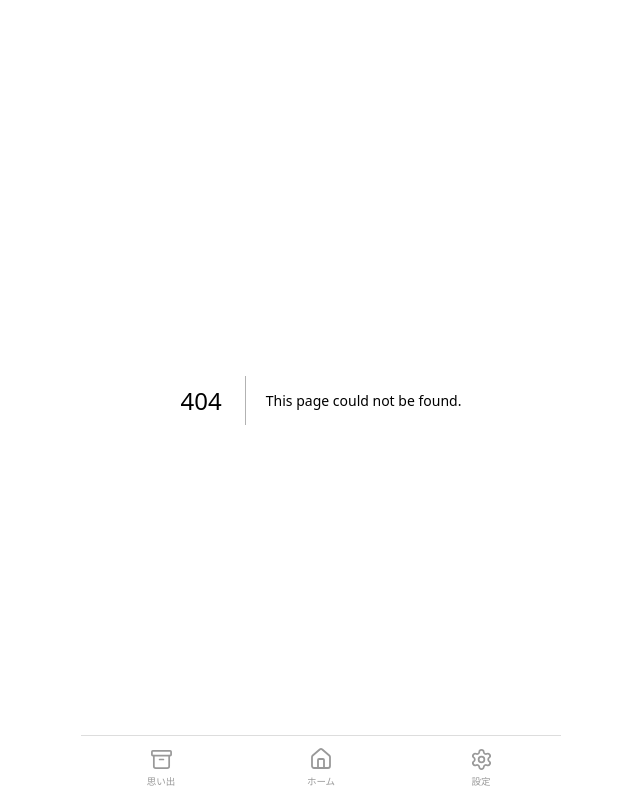
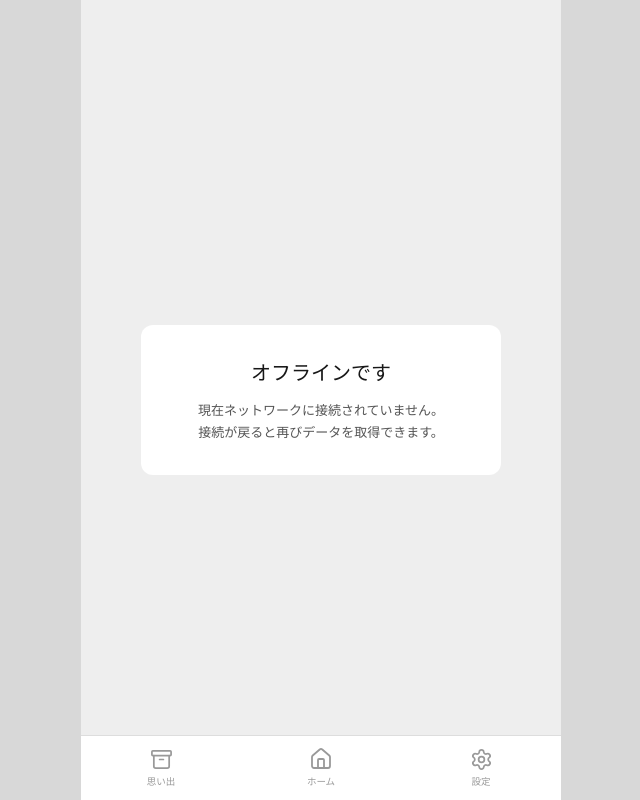
Before and after one commit to ymgs1515/event-list, a Next.js app: page /~offline in a window 1280 px wide. Before the commit this address had no page. Shown: the whole page, without its empty margins (319-959 px from the left). Built offline with nearby package versions, Linux system fonts and the light colour scheme.

Commit message:
Add offline fallback

```diff
--- /dev/null
+++ b/app/~offline/page.tsx
@@ -0,0 +1,47 @@
+export default function OfflinePage() {
+    return (
+        <main
+            style={{
+                minHeight: '100dvh',
+                display: 'flex',
+                alignItems: 'center',
+                justifyContent: 'center',
+                padding: '24px',
+                background: '#eeeeee',
+            }}
+        >
+            <div
+                style={{
+                    width: '100%',
+                    maxWidth: '360px',
+                    padding: '32px 24px',
+                    background: '#ffffff',
+                    borderRadius: '12px',
+                    textAlign: 'center',
+                }}
+            >
+                <h1
+                    style={{
+                        margin: '0 0 12px',
+                        fontSize: '20px',
+                    }}
+                >
+                    オフラインです
+                </h1>
+
+                <p
+                    style={{
+                        margin: 0,
+                        fontSize: '13px',
+                        lineHeight: 1.7,
+                        color: '#555555',
+                    }}
+                >
+                    現在ネットワークに接続されていません。
+                    <br />
+                    接続が戻ると再びデータを取得できます。
+                </p>
+            </div>
+        </main>
+    )
+}
--- a/next.config.ts
+++ b/next.config.ts
@@ -1,14 +1,25 @@
+import { spawnSync } from 'node:child_process'
 import type { NextConfig } from 'next'
 import withSerwistInit from '@serwist/next'
+
+const revision =
+  spawnSync(
+    'git',
+    ['rev-parse', 'HEAD'],
+    { encoding: 'utf-8' }
+  ).stdout.trim() || 'dev'
 
 const withSerwist = withSerwistInit({
   swSrc: 'app/sw.ts',
   swDest: 'public/sw.js',
 
-  /*
-   * 開発中はService Workerを無効化。
-   * 古いキャッシュが開発確認を邪魔するのを防ぐ。
-   */
+  additionalPrecacheEntries: [
+    {
+      url: '/~offline',
+      revision,
+    },
+  ],
+
   disable:
     process.env.NODE_ENV ===
     'development',
--- a/proxy.ts
+++ b/proxy.ts
@@ -7,6 +7,6 @@ export async function proxy(request: NextRequest) {
 
 export const config = {
   matcher: [
-    '/((?!_next/static|_next/image|favicon.ico|manifest\\.webmanifest|sw\\.js|.*\\.(?:svg|png|jpg|jpeg|gif|webp)$).*)',
+    '/((?!_next/static|_next/image|favicon.ico|manifest\\.webmanifest|sw\\.js|~offline|.*\\.(?:svg|png|jpg|jpeg|gif|webp)$).*)',
   ],
 }
```
